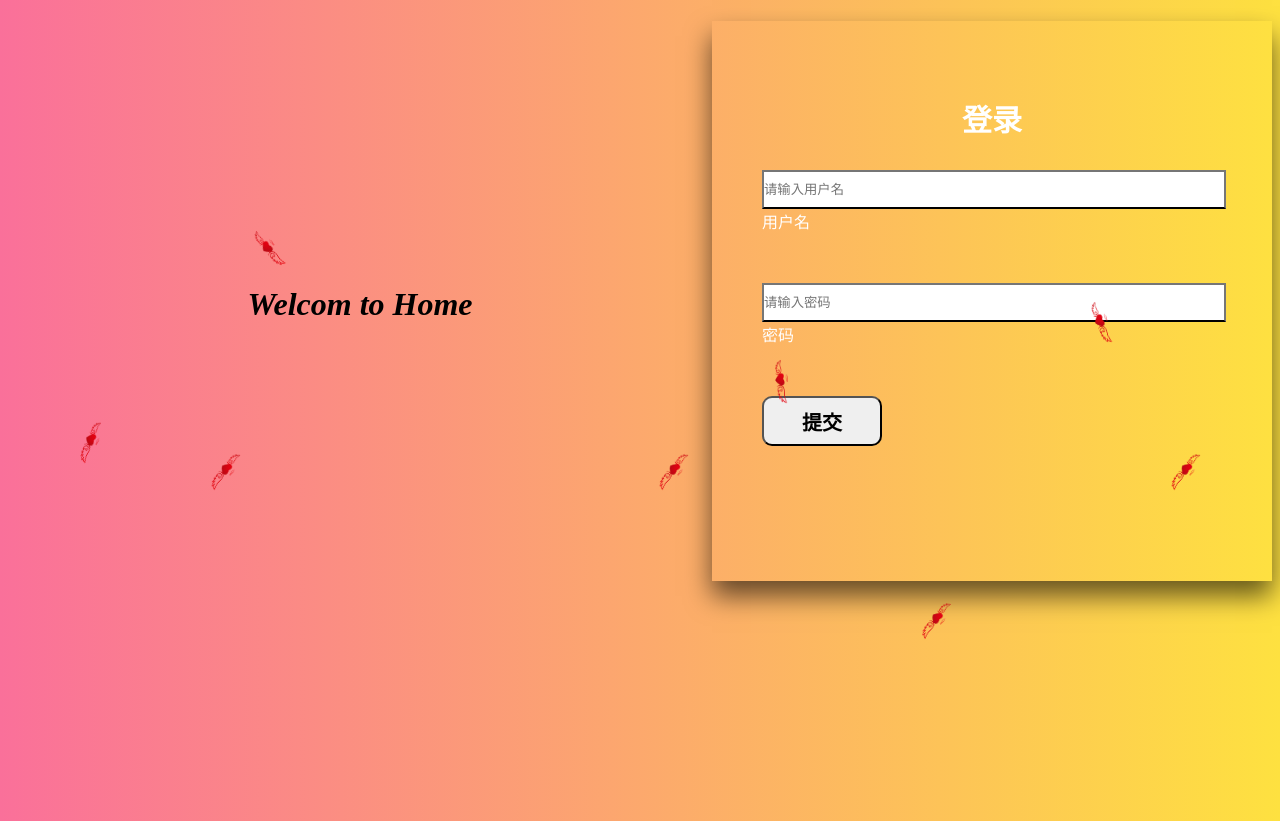
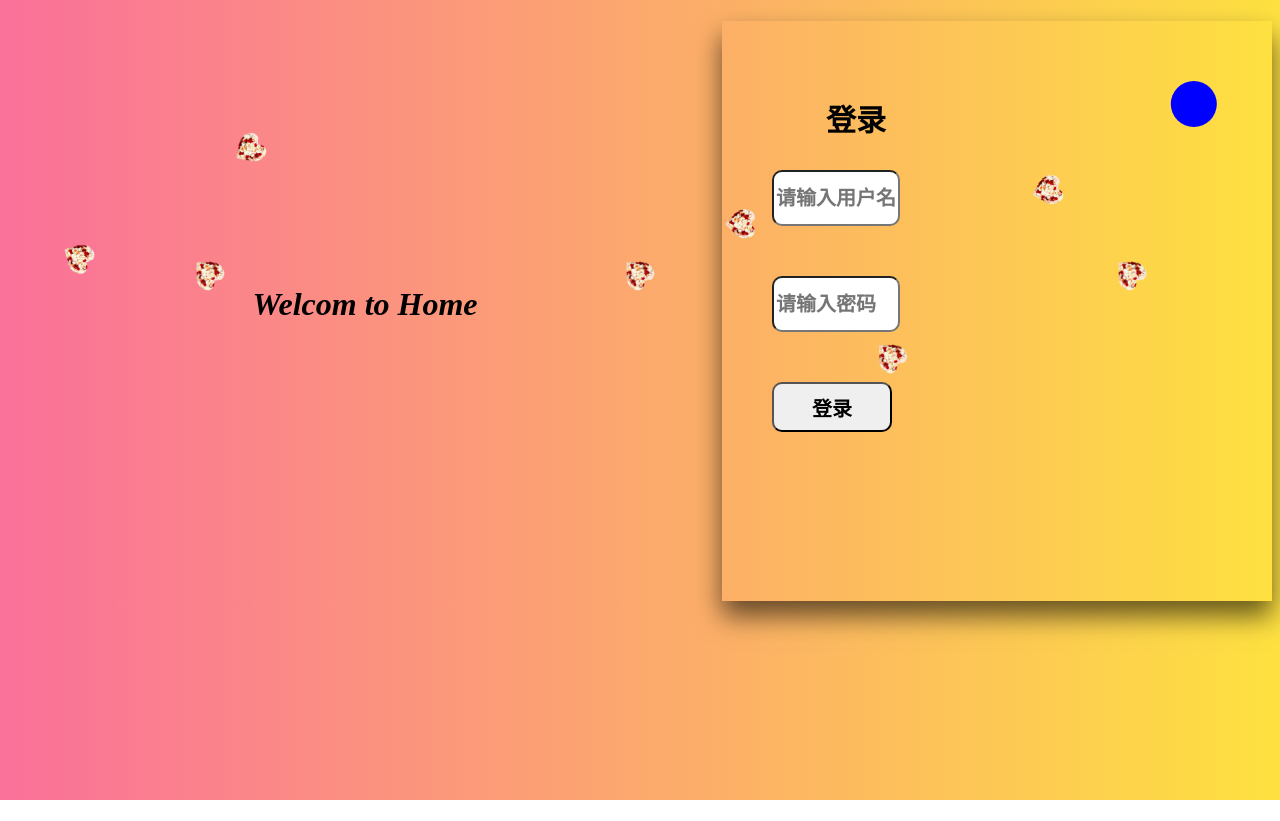
Before and after one commit to Robbiet-ma/robbiet, a plain HTML site: page index.html in a window 1280 px wide. After the commit the page ends 800 px from the top, so only its background shows below. Drawn offline with Linux system fonts and the light colour scheme.

Commit message:
Add files via upload

```diff
--- a/index.html
+++ b/index.html
@@ -5,25 +5,28 @@
     <meta charset="UTF-8">
     <meta http-equiv="X-UA-Compatible" content="IE=edge">
     <meta name="viewport" content="width=device-width, initial-scale=1.0">
-    <title>欢迎光临</title>
+    <title>欢迎回家</title>
     <style>
         .body { background: linear-gradient(90deg, #fa709a, #fee140);}
-        .wrap { display: flex;justify-self: center;}
+        .wrap { display: flex;justify-self: center;background-attachment: fixed;}
         .login {
-            width: 460px;
+            width: 450px;
             padding: 50px;
-            height: 460px;
+            height: 480px;
             box-shadow: 0 15px 25px rgba(0, 0, 0, .6);
-            color: #fff;
+            /* color: #fff; */
+            font-weight: bold;
             float: right;
         }
+        .welcome{height: 440px;}
         .login h2{font-size: 30px;text-align: center;margin-bottom: 30px;}
         .login .inputBox{position: relative; margin-bottom: 50px;}
-        .login .inputBox input{width: 100%; padding: 10px 0; border-bottom: 2px; border-style: double;}
+        .login .inputBox div input{width: 120px; padding: 10px 0; border-bottom: 2px; border-style: double;}
+        span{display: none;}
         .login .submit{position: absolute;}
-        .login button{width: 120px;height: 50px;border-radius: 10px;font-weight: bold;font-size: 20px;}
+        .login input{width: 120px;height: 50px;border-radius: 10px;font-weight: bold;font-size: 20px;}
         .welcome h1{font-style: italic; font-family: 黑体;text-align: center;line-height: 15cm;}
-        .flower{position: absolute;width: 100%;height: 100vh;overflow: hidden;z-index: 1;pointer-events: none;}
+        .flower{position: absolute;width: 96%;height: 440px;overflow: hidden;z-index: 1;pointer-events: none;}
         .flower img{position: absolute;}
         /*花瓣动画*/
         @keyframes animate{
@@ -46,6 +49,29 @@
     .flower img:nth-child(6){left: 90%;animation: animate 12s -1s linear infinite;}
     .flower img:nth-child(7){left: 15%;animation: animate 14s -2s linear infinite;}
     .flower img:nth-child(8){left: 60%;animation: animate 15s -1s linear infinite;}
+    .inner {
+				background: blue;
+				padding: 1em;
+				width: 250px;
+				border-radius: 10px;
+				float: right;
+				clip-path: circle(10% at 90% 20%);
+
+			}
+
+			.inner span {
+				font-weight: 700;
+				font-size: 24px;
+				line-height: 12px;
+				margin-right: 163.37px;
+
+			}
+
+			.inner p {
+				font-size: 0.8em;
+			}
+			.inner:hover{clip-path: circle(75%);background: #00b6ff;}
+			.inner:hover span{color: rgba(255,255,255,0);}
     </style>
   <script type="text/javascript">
     </script>
@@ -54,34 +80,51 @@
 <body class="body">
     <div id="wrap">
         <div class="flower">
-            <img src="image/花瓣.png" width="50px" height="30px" alt="">
-            <img src="image/花瓣.png" width="50px" height="30px" alt="">
-            <img src="image/花瓣.png" width="50px" height="30px" alt="">
-            <img src="image/花瓣.png" width="50px" height="30px" alt="">
-            <img src="image/花瓣.png" width="50px" height="30px" alt="">
-            <img src="image/花瓣.png" width="50px" height="30px" alt="">
-            <img src="image/花瓣.png" width="50px" height="30px" alt="">
-            <img src="image/花瓣.png" width="50px" height="30px" alt="">
+            <img src="image/花瓣_pixian_ai.png" width="30px" height="30px" alt="">
+            <img src="image/花瓣_pixian_ai.png" width="30px" height="30px" alt="">
+            <img src="image/花瓣_pixian_ai.png" width="30px" height="30px" alt="">
+            <img src="image/花瓣_pixian_ai.png" width="30px" height="30px" alt="">
+            <img src="image/花瓣_pixian_ai.png" width="30px" height="30px" alt="">
+            <img src="image/花瓣_pixian_ai.png" width="30px" height="30px" alt="">
+            <img src="image/花瓣_pixian_ai.png" width="30px" height="30px" alt="">
+            <img src="image/花瓣_pixian_ai.png" width="30px" height="30px" alt="">
         </div>
         <div class="login">
-
+            <div class="inner">
+                <span>帮助</span>
+                <h1>Hey</h1>
+                <p>如果你是从事软件行业的，用户名密码你一般都是可以猜到的，你懂得&#128514&#128514&#128514</p>
+            </div>
             <h2>登录</h2>
-            <from action="sucess.html" method="post" onsubmit="return valForm()">
+            <!-- <from action="resume-template.html" method="post" onsubmit="return valForm()">
                 <div class="inputBox">
-                    <input type="text" id="username" placeholder="请输入用户名">
+                    <input type="text" id="txt-name" placeholder="请输入用户名">
+                    <span id="tip-name">用户名错误</span>
                     <label for="">用户名</label>
                 </div>
                 <div class="inputBox">
-                    <input type="password" id="password" placeholder="请输入密码">
+                    <input type="password" id="pwd" placeholder="请输入密码">
+                    <span id="tip-pwd">密码错误</span>
                      <label for="">密码</label>
                 </div>
                 <div class="submit">
-                    <button>
-                        <span>提交</span>
-                    </button>
+                    <input type="submit" value="提交">
                 </div>
 
-            </from>
+            </from> -->
+            <form action="resume-simple-template-master/resume-template.html" method="post" onsubmit="return valForm()">
+                <div>
+                    <input type="text" id="txt-name" class="inputBox"placeholder="请输入用户名">
+                    <span id="tip-name" onclick="no">用户名错误</span>
+                </div>
+                <div>
+                    <input type="password" id="pwd" class="inputBox" placeholder="请输入密码">
+                    <span id="tip-pwd">密码错误</span>
+                </div>
+                <div>
+                    <input type="submit" value="登录">
+                </div>
+            </form>
         </div>
         <div class="welcome">
             <h1>Welcom to Home</h1>
@@ -91,37 +134,38 @@
 
     <script type="text/javascript">
 		//校验用户名密码是否合法
-            var username=document.getElementById('username').nodeValue;
-            var password=document.getElementById('password').nodeValue;
+		var iptName=document.getElementById('txt-name');
+		var iptPwd=document.getElementById('pwd');
+		var tipName=document.getElementById('tip-name');
+		var tipPwd=document.getElementById('tip-pwd');
+
 		//对用户名和密码进行校验
 		function valForm(){
 
 			return valUserName()&&valPwd();
 		}
+
 		//校验用户名
 		function valUserName() {
-            if(username=='admin'){
-                return true
-            }else{
+                newname=iptName.value
+                if(newname!='admin'){
+				//校验不通过
 				tipName.style.display='inline-block';//显示
 				iptName.focus();
-                alert('用户名错误');
 				return false;
 			}
+			return true;
+		}
 
-        }
 		//校验密码
 		function valPwd(){
-            if(password=='123456'){
-                return true
-            }else{
+                newword=iptPwd.value
+                if(newword!='123456'){
 				tipPwd.style.display='inline-block';
 				iptPwd.focus();//获取焦点
-                alert('密码错误');
 				return false;
 			}
-
-
+			return true;
 		}
 	</script>
 </body>
```
Lines whose indentation alone changed are shown as unchanged.
